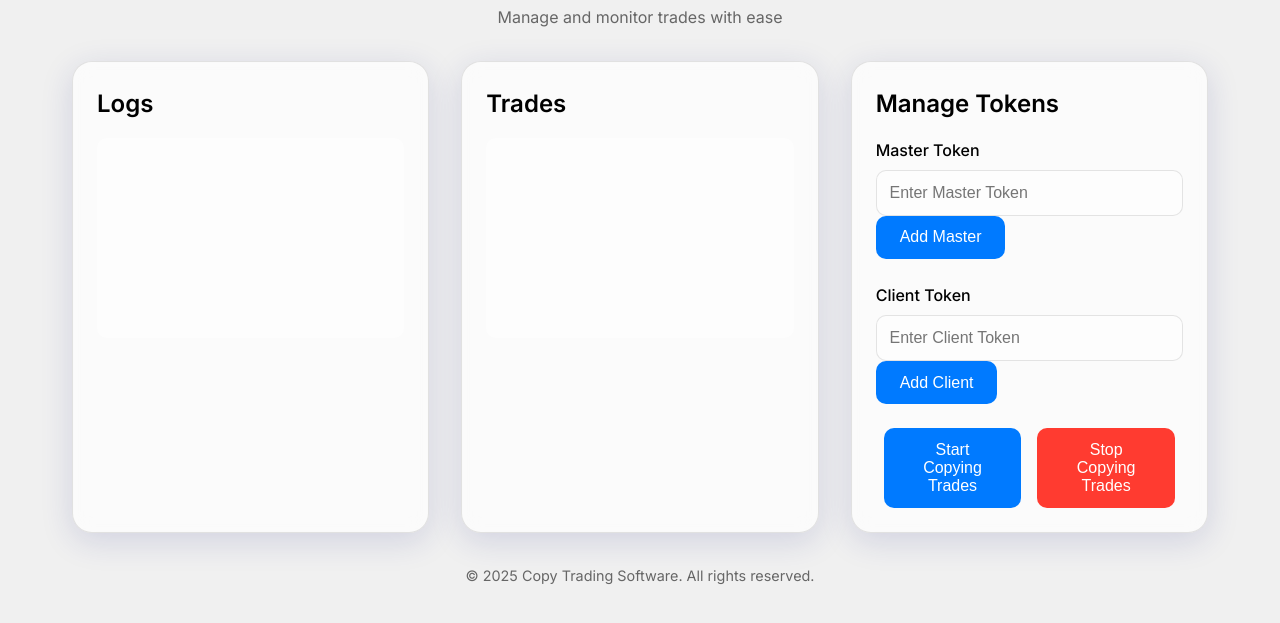
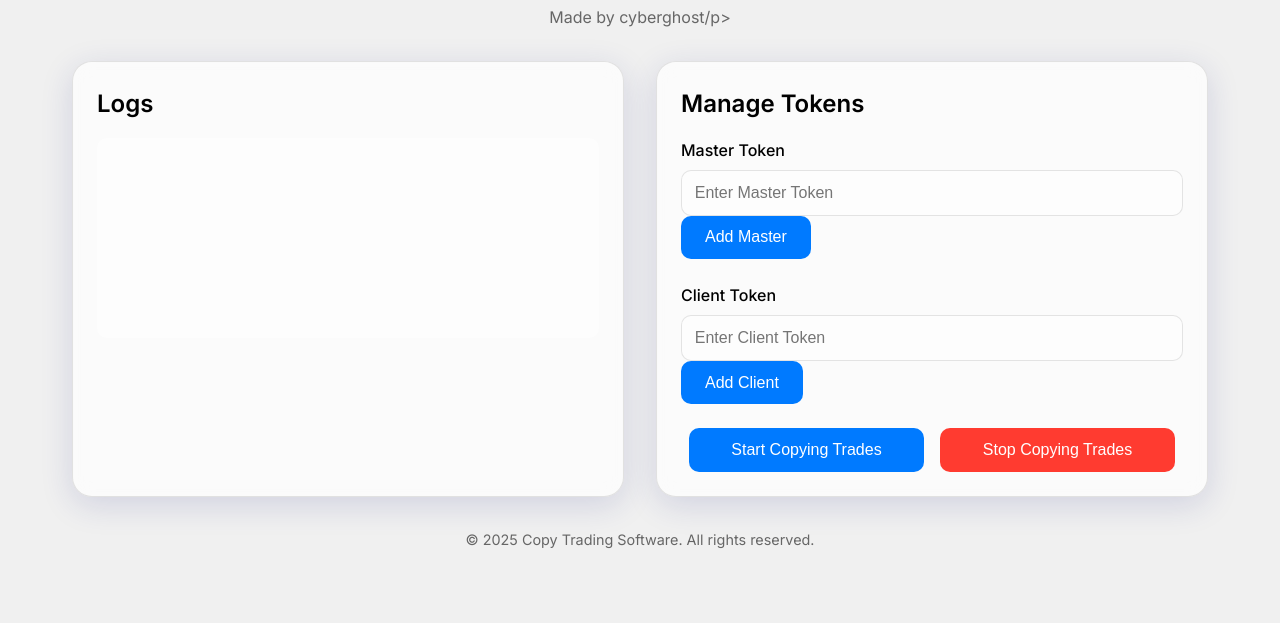
Before and after one commit to CyberPantheon/Copytrader, a plain HTML site: page index.html in a window 1280 px wide. Shown: the part 95-718 px from the top of the page. Drawn offline with Linux system fonts and the light colour scheme.

Commit message:
Update and rename copier.html to index.html

```diff
--- a/copier.html
+++ b/index.html
@@ -206,7 +206,7 @@
   <div class="container">
     <header>
       <h1>Copy Trading Software</h1>
-      <p class="subtitle">Manage and monitor trades with ease</p>
+      <p class="subtitle">Made by cyberghost/p>
     </header>
 
     <div class="main-container">
@@ -217,10 +217,10 @@
       </div>
 
       <!-- Trades Panel -->
-      <div class="panel">
+      <!-- <div class="panel">
         <h2>Trades</h2>
         <div id="trades" class="scrollable"></div>
-      </div>
+      </div> -->
 
       <!-- Token Management Panel -->
       <div class="panel">
```
